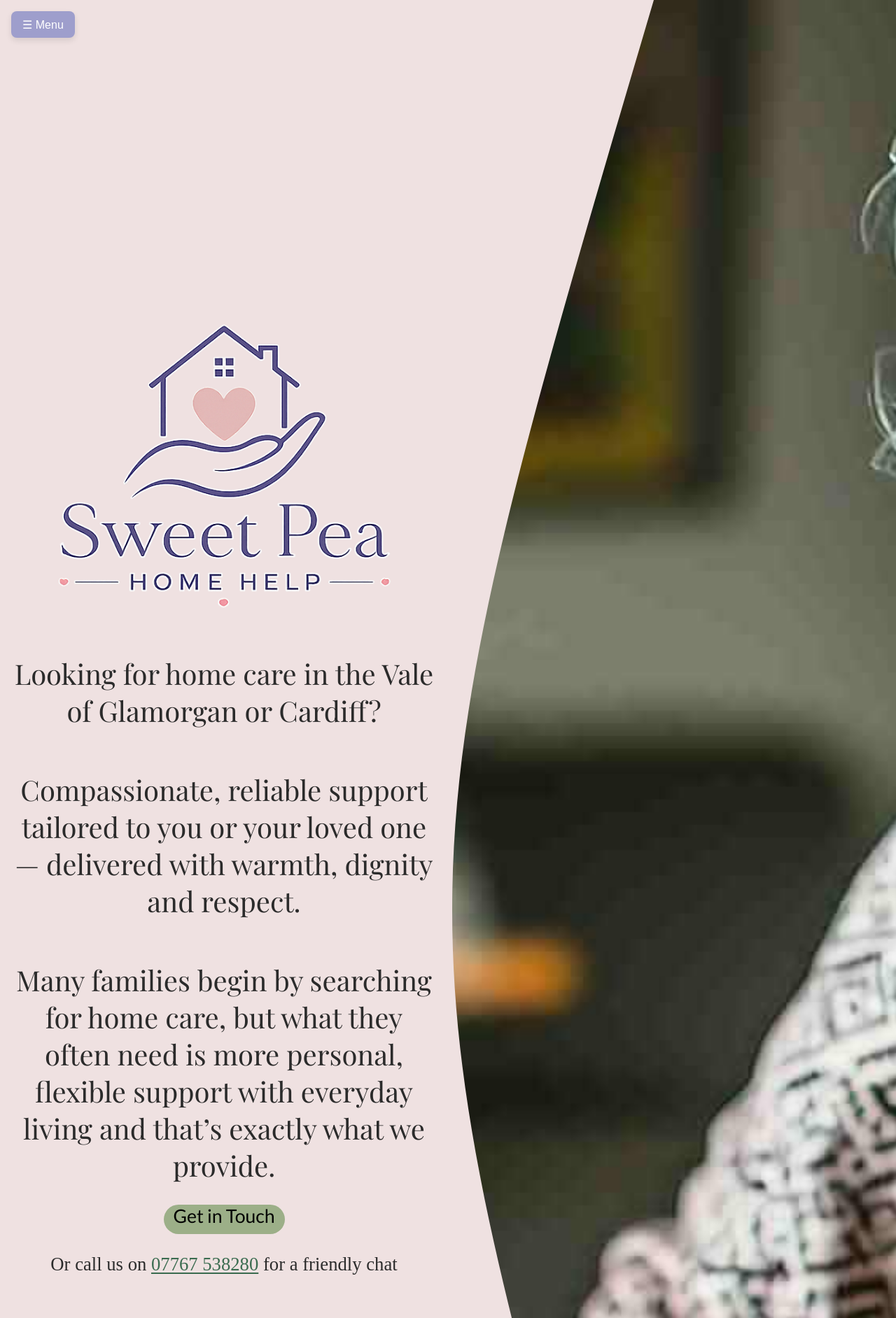
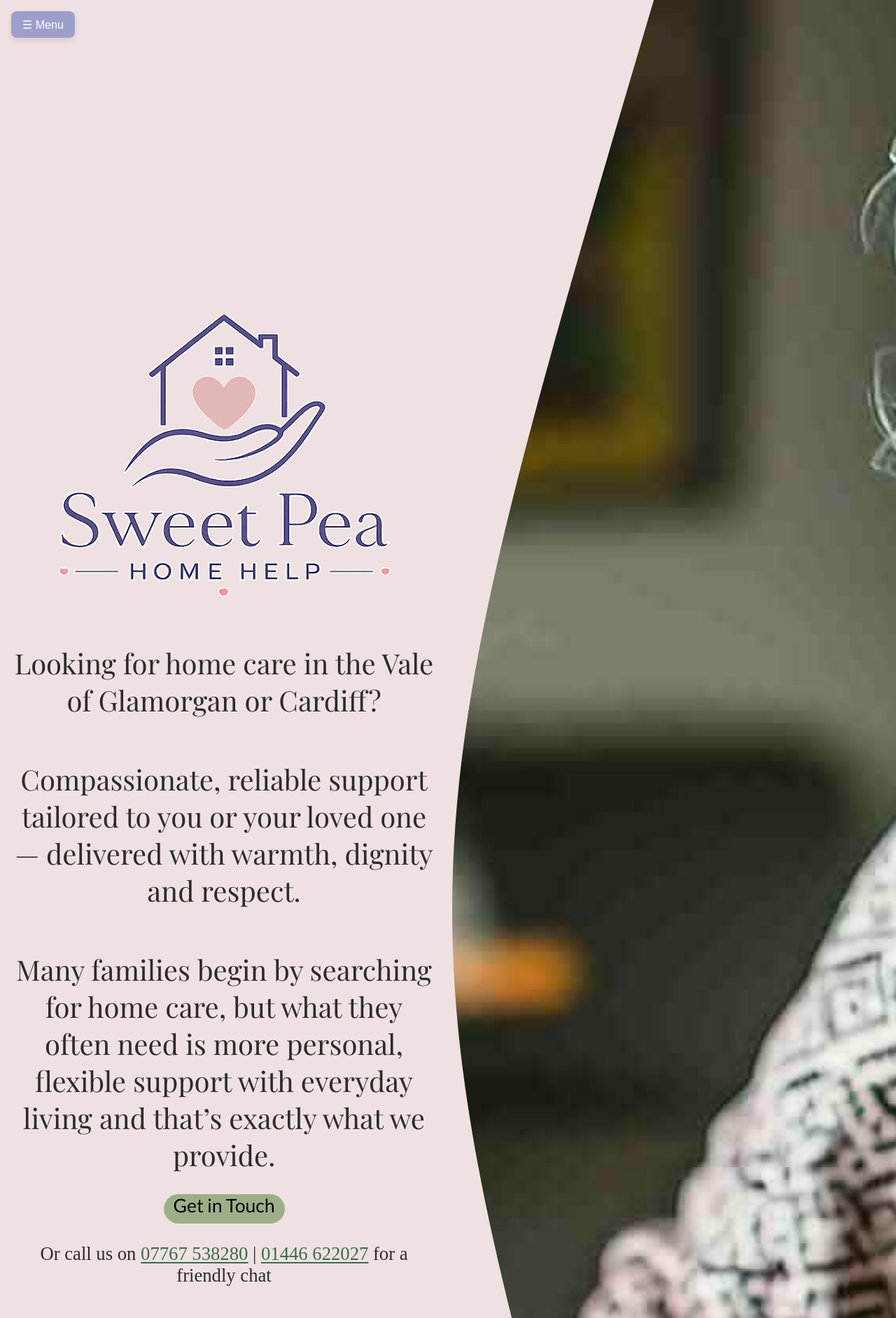
Before and after one commit to JosephBrady01/SweetPeaApp, a Django app: page / in a window 1280 px wide. Shown: the top 1884 px of the page at 70% size. Run offline with Django 5.2, Linux system fonts and the light colour scheme; data comes from the database, SQL or seed files in the repository.

Commit message:
New landline number added

```diff
--- a/SweetPeaApp/templates/SweetPeaApp/base.html
+++ b/SweetPeaApp/templates/SweetPeaApp/base.html
@@ -69,13 +69,11 @@
   <script src="{% static 'SweetPeaApp/js/index.js' %}" defer></script>
   <!-- Primary SEO meta tags -->
   <title>{% block title %}Sweet Pea Home Help{% endblock %}</title>
-  <meta name="description"
-    content="{% block meta_description %}Friendly, family-run home help and companionship across the Vale of Glamorgan — Barry, Penarth, Cowbridge and Llantwit Major. Compassionate support to help you live well at home.{% endblock %}">
+  <meta name="description" content="{% block meta_description %}Friendly, family-run home help and companionship across the Vale of Glamorgan — Barry, Penarth, Cowbridge and Llantwit Major. Compassionate support to help you live well at home.{% endblock %}">
   <link rel="canonical" href="https://sweetpeahomehelp.co.uk/">
   <meta property="og:type" content="website">
   <meta property="og:title" content="Sweet Pea Home Help | Home Help & Companionship in the Vale of Glamorgan">
-  <meta property="og:description"
-    content="Friendly, family-run home help and companionship across the Vale of Glamorgan. Compassionate support to help you live well at home.">
+  <meta property="og:description" content="Friendly, family-run home help and companionship across the Vale of Glamorgan. Compassionate support to help you live well at home.">
   <meta property="og:url" content="https://sweetpeahomehelp.co.uk/">
   <meta property="og:image" content="https://sweetpeahomehelp.co.uk{% static 'SweetPeaApp/images/Logo.png' %}">
   <meta property="og:locale" content="en_GB">
@@ -152,7 +150,8 @@
           flexible support with everyday living and that’s exactly what we provide.</h3>
         <a href="#Form" class="form-button" role="button">Get in Touch</a>
         <p class="sub-text">Or call us on <a href="tel:+447767538280" class="phone-link" title="Phone"
-            rel="noopener noreferrer">07767 538280</a> for a friendly chat</p>
+            rel="noopener noreferrer">07767 538280</a> | <a href="tel:+01446622027" class="phone-link" title="Phone"
+            rel="noopener noreferrer">01446 622027</a> for a friendly chat</p>
         <h2 class="landing-text">Live well, your way, at home.</h2>
         <a target="_blank" rel="noopener noreferrer" href="https://nacas.org.uk/"><img class="NACAS"
             src="{% static 'SweetPeaApp/images/NACAS.jpeg'  %}" alt="NACAS logo"></a>
@@ -228,7 +227,8 @@
     <p class="services-intro">Worried about a loved one? Let’s have a chat.</p>
     <br>
     <p class="services-intro">We’re always happy to talk things through. No pressure, just friendly advice.</p>
-    <p class="sub-text">Call us on <a href="tel:+447767538280" class="phone-link" title="Phone" rel="noopener noreferrer">07767 538280</a></p>
+    <p class="sub-text">Call us on <a href="tel:+447767538280" class="phone-link" title="Phone" rel="noopener noreferrer">07767 538280</a> | <a href="tel:+01446622027" class="phone-link" title="Phone"
+            rel="noopener noreferrer">01446 622027</a></p>
   </section>
 
   <section class="cardSection" id="AboutSweetPea">
@@ -358,7 +358,8 @@
           <p class="form-fallback">
             Having trouble? Email us directly at
             <a href="mailto:sweetpeahomehelp@gmail.com">sweetpeahomehelp@gmail.com</a>
-            or call <a href="tel:+447767538280">07767 538280</a>.
+            or our mobile and landline <a href="tel:+447767538280">07767 538280</a> | <a href="tel:+01446622027" class="phone-link" title="Phone"
+            rel="noopener noreferrer">01446 622027</a> .
           </p>
         </form>
         <div id="form-error-message" class="form-error" hidden>
@@ -381,9 +382,13 @@
       <i class="fa-solid fa-envelope"></i>
       <span>Email</span>
     </a>
-    <a href="tel:+447767538280" class="link-item" title="Phone" rel="noopener noreferrer">
+    <a href="tel:+447767538280" class="link-item" title="Mobile" rel="noopener noreferrer">
       <i class="fa-solid fa-phone"></i>
-      <span>Phone</span>
+      <span>Mobile</span>
+    </a>
+    <a href="tel:+01446622027" class="link-item" title="Landline" rel="noopener noreferrer">
+      <i class="fa-solid fa-phone-flip"></i>
+      <span>Landline</span>
     </a>
   </footer>
   <div class="footer-legal">
```
